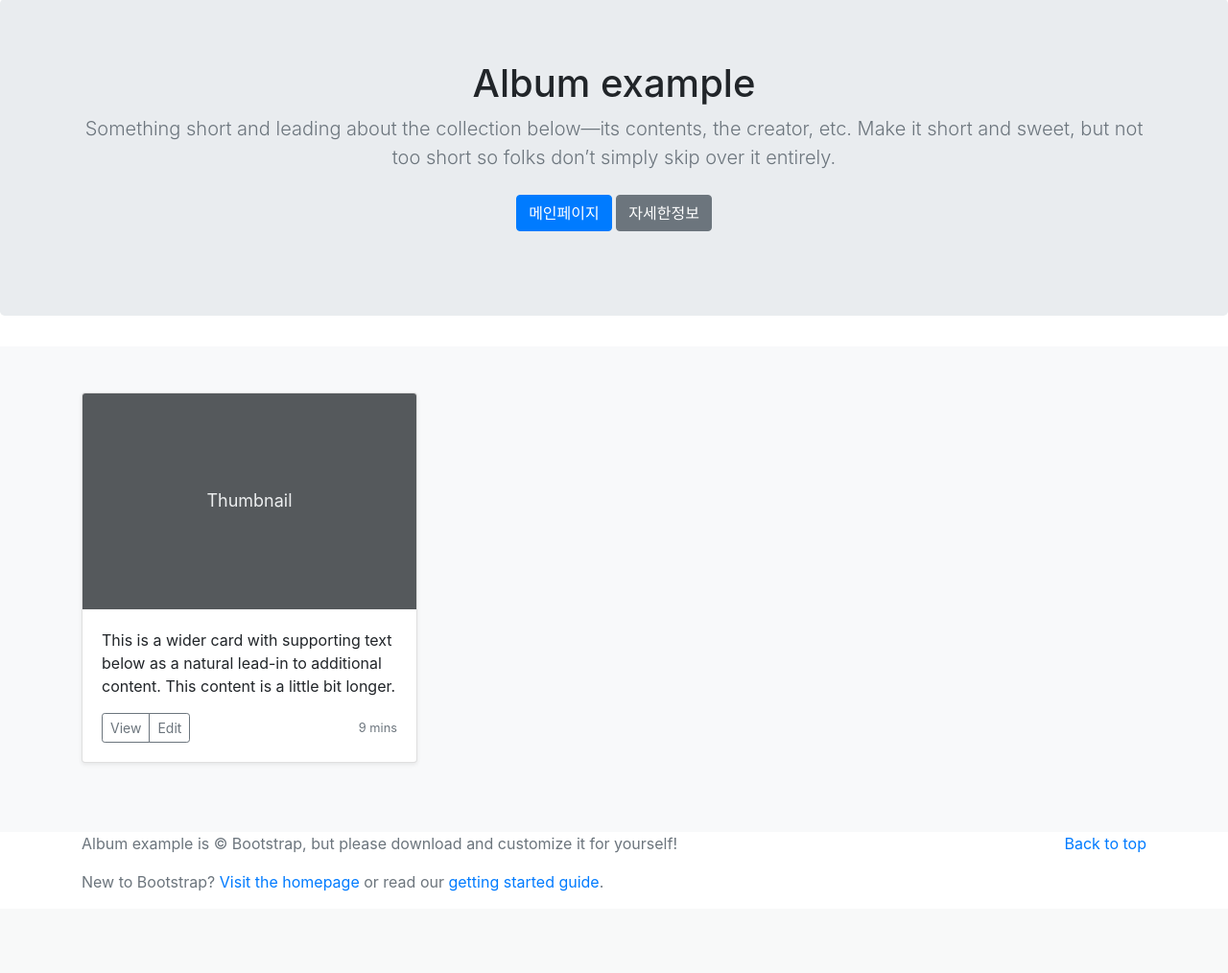
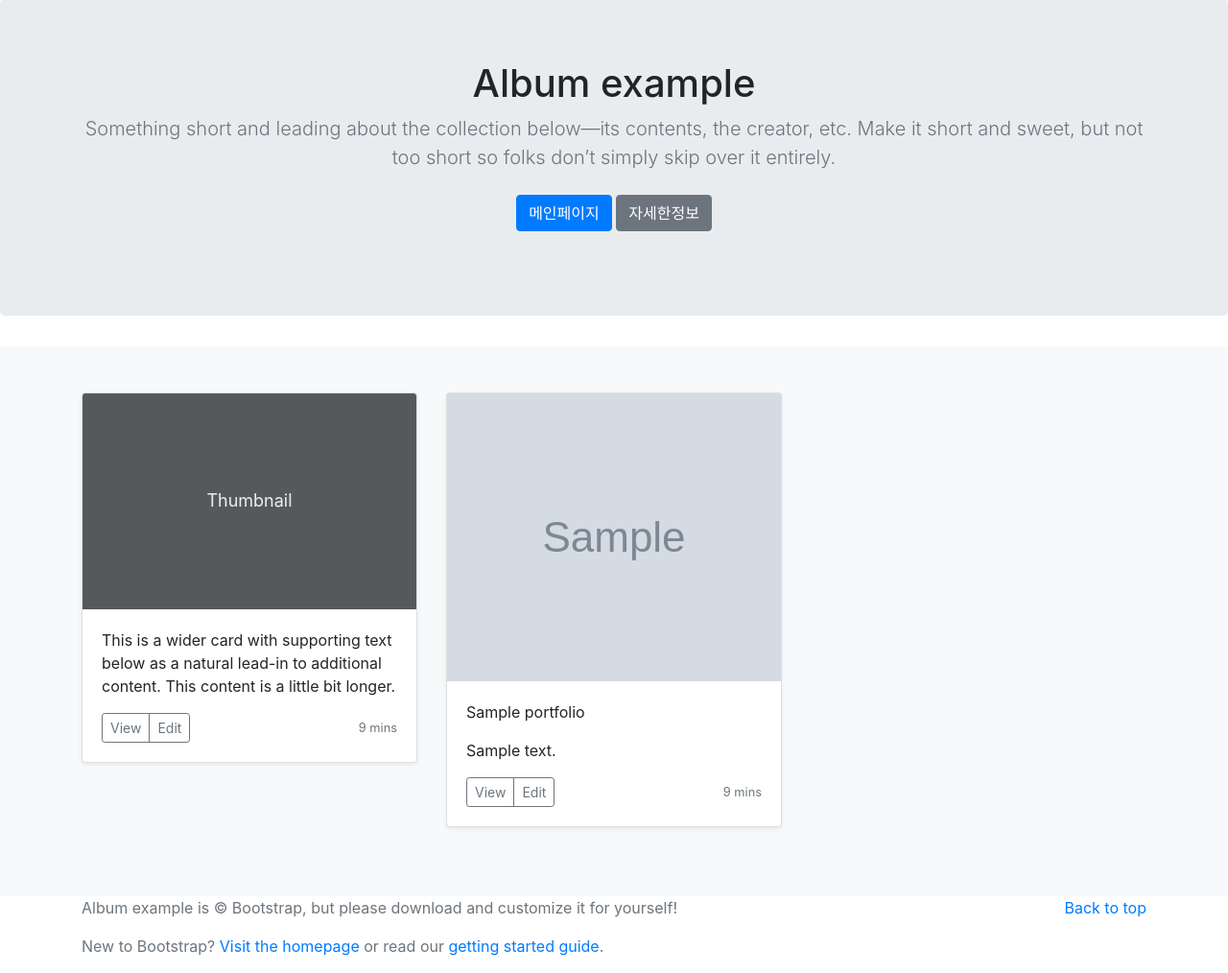
Before and after one commit to likelionsuwonteam3/final_proj, a Django app: page / in a window 1280 px wide. Shown: the part 105-1119 px from the top of the page at 96% size. Before the commit the page ends 1034 px from the top, so only its background shows below. Run offline with Django 3.2, Linux system fonts and the light colour scheme; tables that the repository leaves empty hold one stand-in row (values such as "Sample post"); grey boxes marked "Sample" are stand-in pictures; some libraries are stand-ins or nearby versions.

Commit message:
make portfolio and create portfolio functions

```diff
--- a/final_proj/urls.py
+++ b/final_proj/urls.py
@@ -1,9 +1,15 @@
 from django.contrib import admin
 from django.urls import path,include
+from django.conf import settings
+from django.conf.urls.static import static
 from main import views
 urlpatterns = [
     path('admin/', admin.site.urls),
     path('', views.home, name='home'),
-    path('blog/',include('main.urls')),
-
-]
+    path('blog/detail/', views.detail, name='detail'),
+    path('blog/<int:blog_id>/',views.more, name='more'),
+    path('blog/new/', views.new, name='new'),
+    path('blog/create/', views.create, name='create'),
+    path('blog/portfolio/',views.portfolio, name='portfolio'),
+    path('blog/create_port/', views.create_port, name='create_port'),
+] + static(settings.MEDIA_URL, document_root=settings.MEDIA_ROOT)
--- a/main/admin.py
+++ b/main/admin.py
@@ -1,5 +1,7 @@
 from django.contrib import admin
 from .models import Blog
+from .models import Portfolio
 
 # Register your models here.
 admin.site.register(Blog)
+admin.site.register(Portfolio)
--- a/main/models.py
+++ b/main/models.py
@@ -6,6 +6,14 @@ class Blog(models.Model):
     body = models.TextField()
 
     def __str__(self):
-        return self.title
+     return self.title
     def summary(self):
         return self.body[:100]
+
+class Portfolio(models.Model):
+    title = models.CharField(max_length= 255)
+    image = models.ImageField(blank = True ,upload_to= 'images/')
+    description = models.CharField(max_length=500)
+
+    def __str__(self):
+        return self.title
--- a/main/templates/base.html
+++ b/main/templates/base.html
@@ -33,7 +33,7 @@
                 <div class="navbar-nav ml-auto">
                     <a class="nav-item nav-link active" href="{% url 'home' %}">Home</span></a>
                     <a class="nav-item nav-link" href="{% url 'new' %}">게시글 작성</a>
-                    <a class="nav-item nav-link" href="#">포트폴리오 작성</a>
+                    <a class="nav-item nav-link" href="{% url 'portfolio' %}">포트폴리오 작성</a>
                 </div>
             </div>
         </div>
--- a/main/templates/home.html
+++ b/main/templates/home.html
@@ -59,6 +59,25 @@
                         </div>
                     </div>
 
+                    {% for portfolio in portfolios.all %}
+                    <div class="col-md-4">
+                        <div class="card mb-4 shadow-sm">
+                            <img src="{{portfolio.image.url}}"  height=300 >
+                            <div class="card-body">
+                                    <p class="card-text">{{portfolio.title}}</p>
+                                <p class="card-text">{{portfolio.description}}</p>
+                                <div class="d-flex justify-content-between align-items-center">
+                                    <div class="btn-group">
+                                        <button type="button" class="btn btn-sm btn-outline-secondary">View</button>
+                                        <button type="button" class="btn btn-sm btn-outline-secondary">Edit</button>
+                                    </div>
+                                    <small class="text-muted">9 mins</small>
+                                </div>
+                            </div>
+                        </div>
+                    </div>
+                    {%endfor%}
+
                 </div>
             </div>
         </div>
@@ -85,4 +104,7 @@
 </body>
 
 </html>
+
+
+
 {% endblock %}
--- a/main/urls.py
+++ /dev/null
@@ -1,10 +0,0 @@
-from django.contrib import admin
-from django.urls import path
-from . import views
-urlpatterns = [
-    path('detail/', views.detail, name='detail'),
-    path('<int:blog_id>/',views.more, name='more'),
-    path('new/', views.new, name='new'),
-    path('create/', views.create, name='create'),
-
-]
--- a/main/views.py
+++ b/main/views.py
@@ -1,17 +1,23 @@
 from django.shortcuts import render, get_object_or_404, redirect
 from django.utils import timezone
 
+from .models import Portfolio
 from .models import Blog
+
 def home(request):
-    return render(request, 'home.html')
+    portfolios = Portfolio.objects
+    return render(request, 'home.html',{'portfolios': portfolios})
 def detail(request):
     blogs = Blog.objects
     return render(request, 'detail.html', {'blogs': blogs})
+
 def more(request, blog_id):
     blog_detail = get_object_or_404(Blog, pk=blog_id)
     return render(request, 'more.html', {'blog': blog_detail})
+
 def new(request):
     return render(request, 'new.html')
+
 def create(request):
     blog = Blog() # 블로그 객체 생성
     blog.title = request.GET['title']
@@ -19,3 +25,15 @@ def create(request):
     blog.pub_date = timezone.datetime.now()
     blog.save()
     return redirect('/blog/' + str(blog.id))
+
+def portfolio(request):
+    portfolios = Portfolio.objects
+    return render(request, 'portfolio.html',{'portfolios': portfolios})
+
+def create_port(request):
+    portfolio = Portfolio(image= request.FILES['image']) # 블로그 객체 생성
+    portfolio.title = request.POST['title']
+    # portfolio.image = request.['image']
+    portfolio.description = request.POST['description']
+    portfolio.save()
+    return redirect('/')
```
Also changed, not shown: final_proj/settings.py (+7 -3 lines), forms.py (added, +7 -0 lines), main/templates/portfolio.html (added, +27 -0 lines), db.sqlite3, main/migrations/0002_portfolio.py (added), main/templates/sample.html (deleted).
